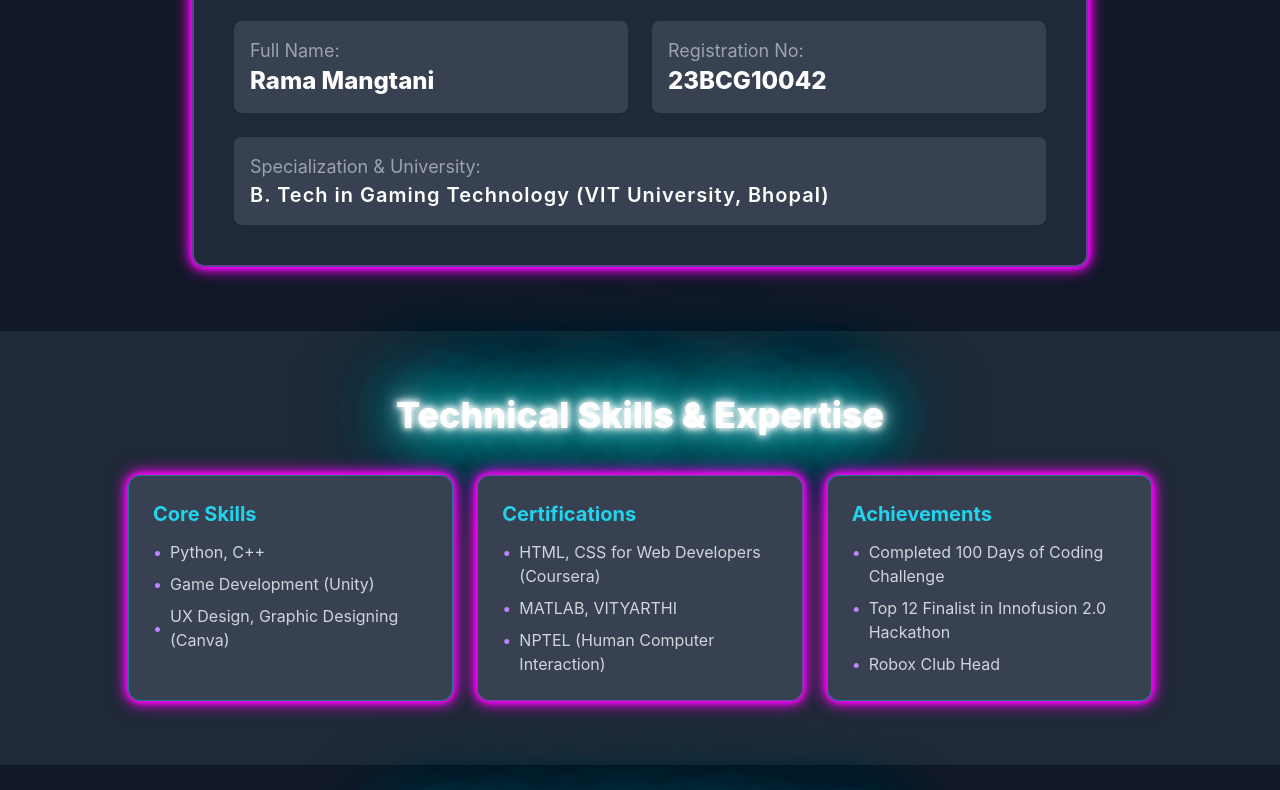
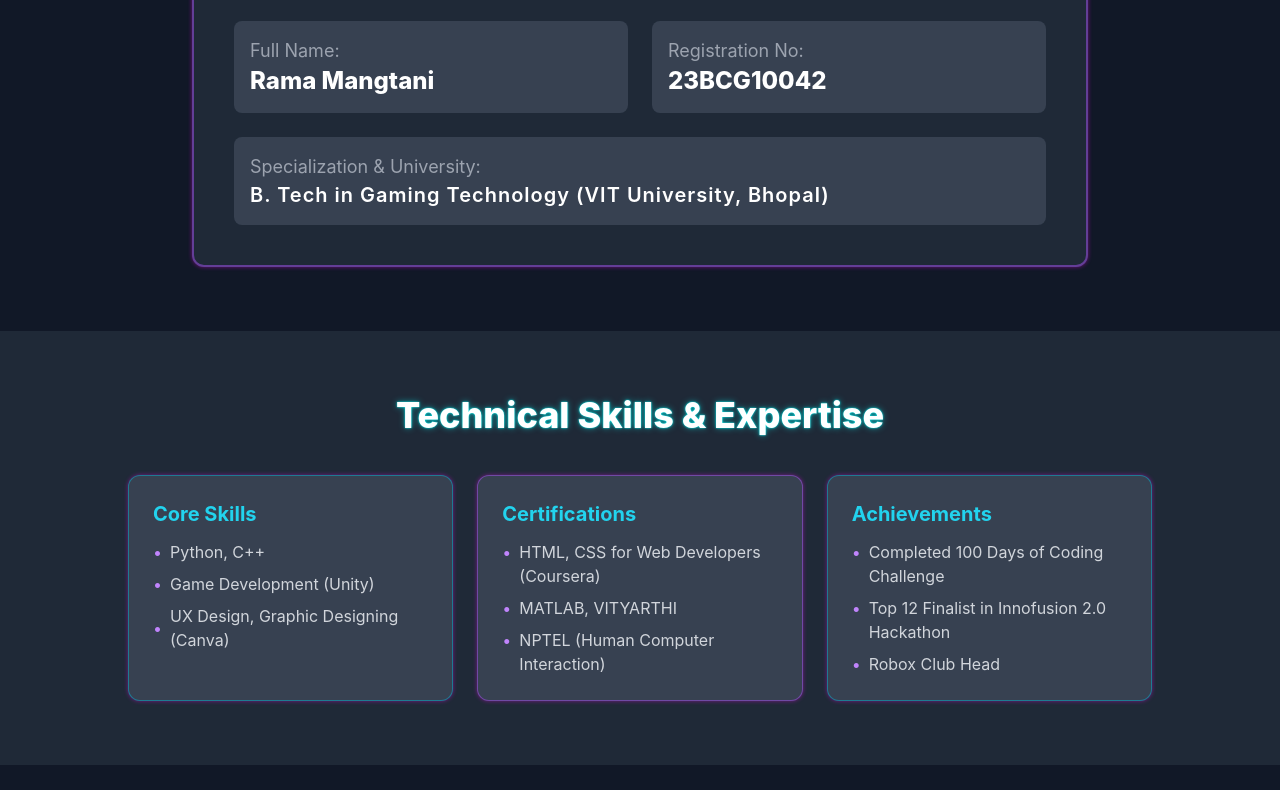
Before and after one commit to ramamangtani26/Game, a plain HTML site: page index.html in a window 1280 px wide. Shown: the part 615-1405 px from the top of the page. Drawn offline with nearby package versions, Linux system fonts and the light colour scheme.

Commit message:
Update neon glow effect styles in index.html
Refactor neon text and border styles for improved effect.

```diff
--- a/index.html
+++ b/index.html
@@ -9,14 +9,20 @@
     <style>
         /* Custom styles for the neon glow effect */
         .neon-text {
-            text-shadow: 0 0 6px #fff, 0 0 9px #fff, 0 0 19px #fff, 0 0 41px #0ff, 0 0 81px #0ff, 0 0 91px #0ff, 0 0 100px #0ff, 0 0 150px #0ff;
+            text-shadow:
+                0 0 2px #0ff,
+                0 0 6px rgba(0,255,255,0.5);
         }
+
         .neon-border {
-            box-shadow: 0 0 5px #ff00ff, 0 0 10px #ff00ff, 0 0 15px #ff00ff, 0 0 20px rgba(255, 0, 255, 0.5);
+            box-shadow:
+                0 0 4px rgba(255,0,255,0.4);
             transition: all 0.3s ease-in-out;
         }
+
         .neon-border:hover {
-            box-shadow: 0 0 10px #00ffff, 0 0 20px #00ffff, 0 0 30px #00ffff, 0 0 40px rgba(0, 255, 255, 0.7);
+            box-shadow:
+                0 0 8px rgba(0,255,255,0.6);
         }
         /* Using Inter font as default */
         body {
```
